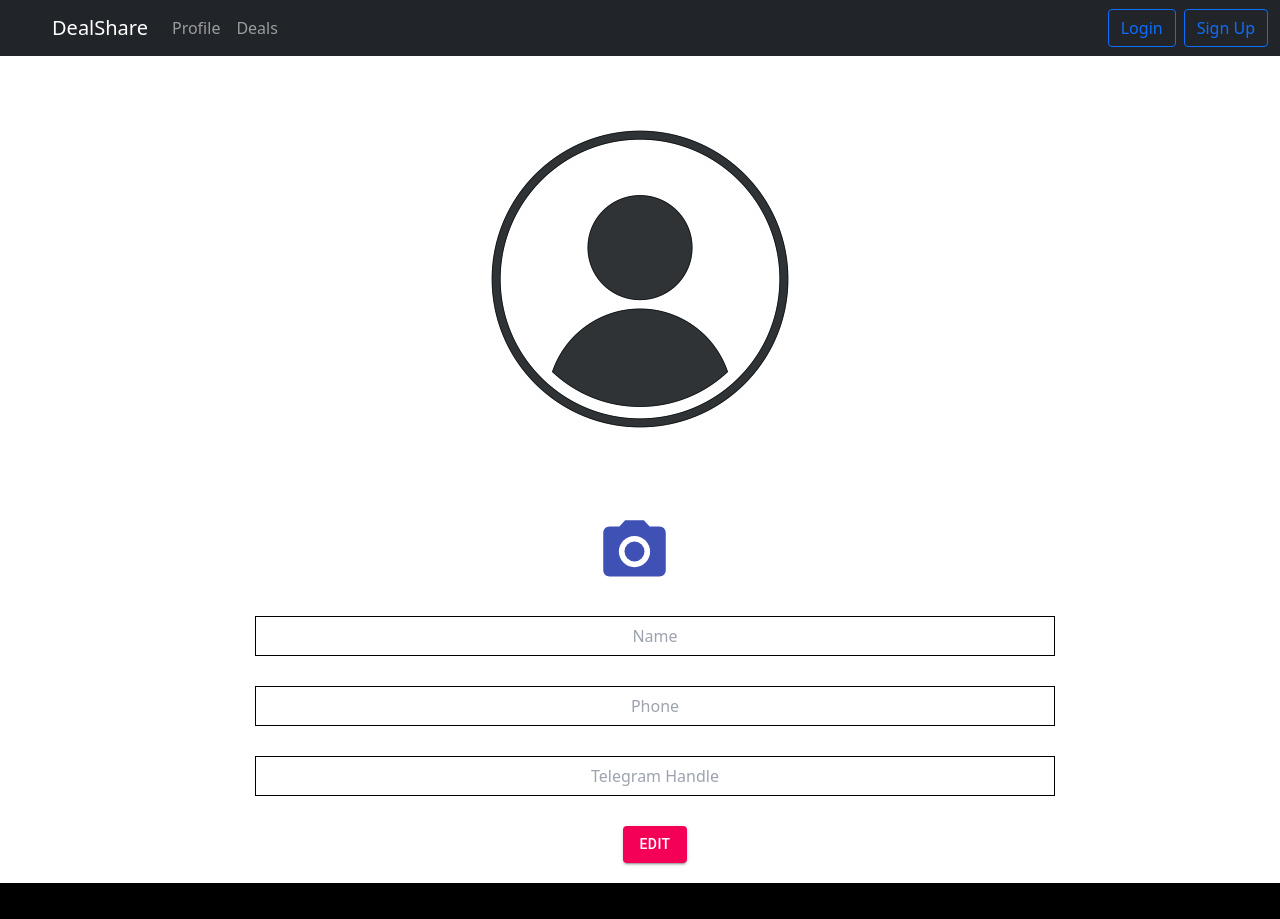
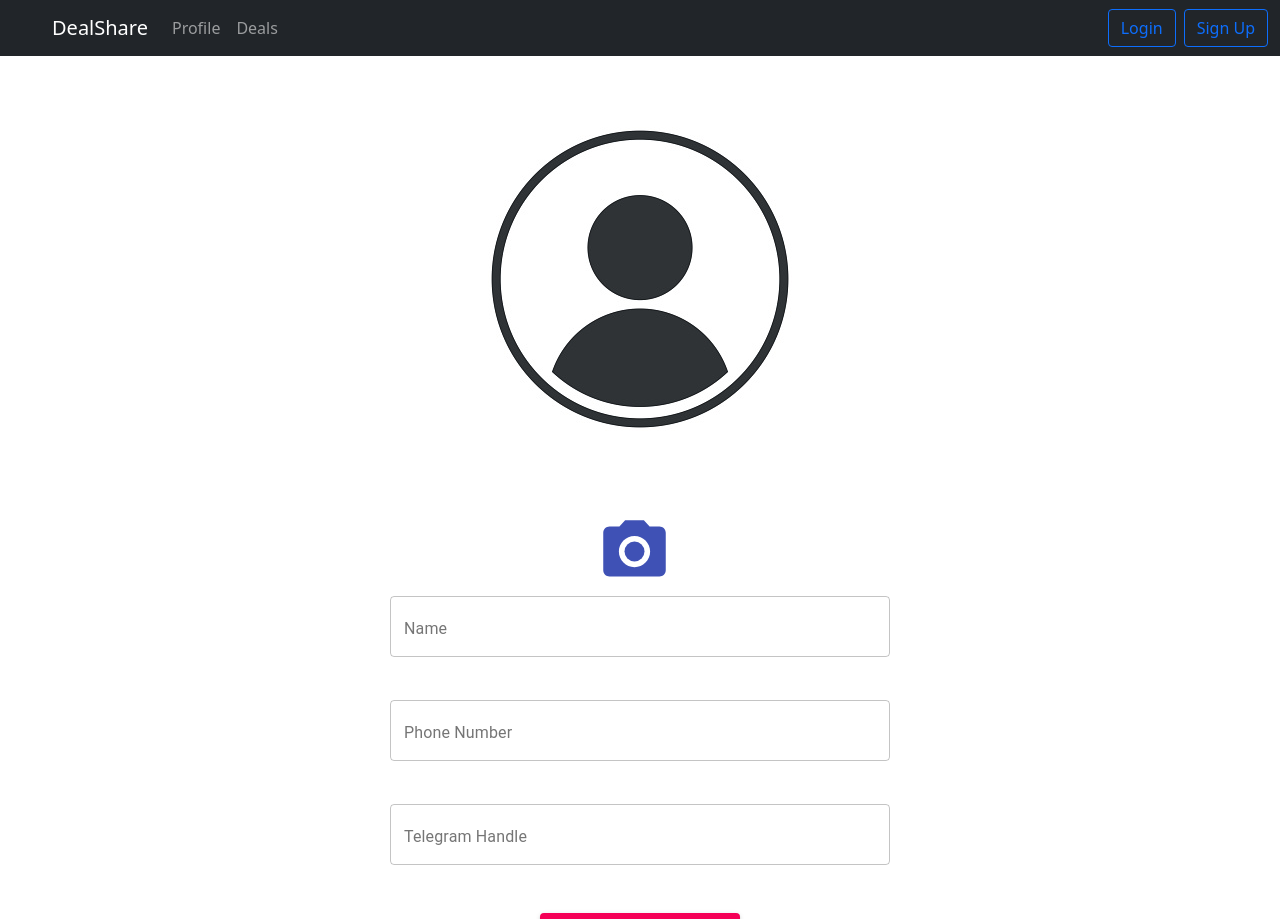
Before and after one commit to HackAndRoll2022/DealShare, a React (Create React App) app in the folder frontend/: page /profile in a window 1280 px wide. Shown: the top 919 px of the page. Built offline with nearby package versions, Linux system fonts and the light colour scheme.

Commit message:
Improve profile page styling

```diff
--- a/frontend/src/pages/Profile/Profile.jsx
+++ b/frontend/src/pages/Profile/Profile.jsx
@@ -6,6 +6,8 @@ import PhotoCamera from '@material-ui/icons/PhotoCamera';
 import IconButton from '@material-ui/core/IconButton';
 import Footer from '../../components/footer/Footer';
 import AddDealPage from "../AddDealPage/AddDealPage";
+import { InputAdornment, TextField } from '@material-ui/core';
+import { Person } from 'react-bootstrap-icons';
 
 export default function Profile() {
   const [image, setImage] = useState("/images/avatar.jpg");
@@ -105,7 +107,7 @@ export default function Profile() {
         width: 800,
         flexWrap: 'wrap',
       }}>
-
+{/*
         <div style={{marginBottom:"15px", marginTop:"15px", display:"flex", justifyContent:"center", alignItems:"center"}}>
           <img src={image} alt="avatar" />
         </div>
@@ -131,8 +133,32 @@ export default function Profile() {
           <Button variant="contained" color="secondary" component="span" onClick={changeAllUIStates}>
             Edit
           </Button>
+        </div> */}
+        {/* <AddDealPage/> */}
+      </div>
+      <div className="tw-flex tw-flex-col tw-justify-center tw-items-center">
+      <div style={{marginBottom:"15px", marginTop:"15px", display:"flex", justifyContent:"center", alignItems:"center"}}>
+          <img src={image} alt="avatar" />
         </div>
-        {/* <AddDealPage/> */}
+        <input
+          type="file"
+          accept="image/*"
+          style={{ display: 'none' }}
+          id="contained-button-file"
+        />
+        <input accept="image/*" id="icon-button-file"
+          type="file" onChange={handleChange} disabled={state} style={{ display: 'none' }} />
+        <label htmlFor="icon-button-file">
+          <IconButton edge="start" color="primary" aria-label="upload picture" component="span" disabled={state} >
+            <PhotoCamera style={{ height: "25%", width: "25%"}} />
+          </IconButton>
+        </label>
+        <TextField className="mb-5" id="name" label="Name" variant="outlined" size='medium' style={{ width: 500 }}/>
+        <TextField className="mb-5" id="phone" label="Phone Number" variant="outlined" size='medium' style={{ width: 500 }}/>
+        <TextField className="mb-5" id="tele" label="Telegram Handle" variant="outlined" size='medium' style={{ width: 500 }}/>
+        <Button variant="contained" color="secondary" component="span" onClick={changeAllUIStates} style={{ width: 200}}>
+            Edit
+          </Button>
       </div>
       <Footer/>
     </>
```
